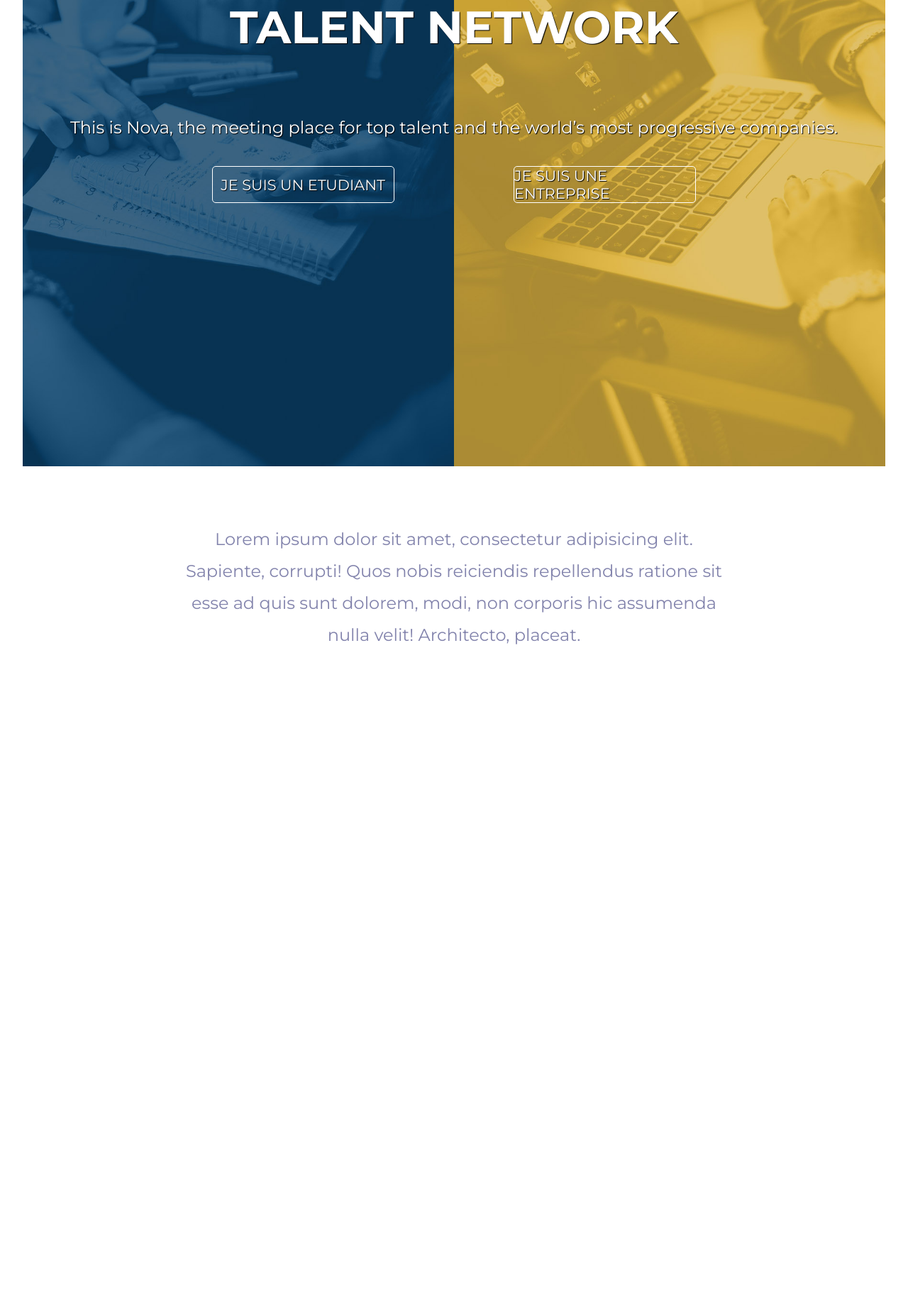
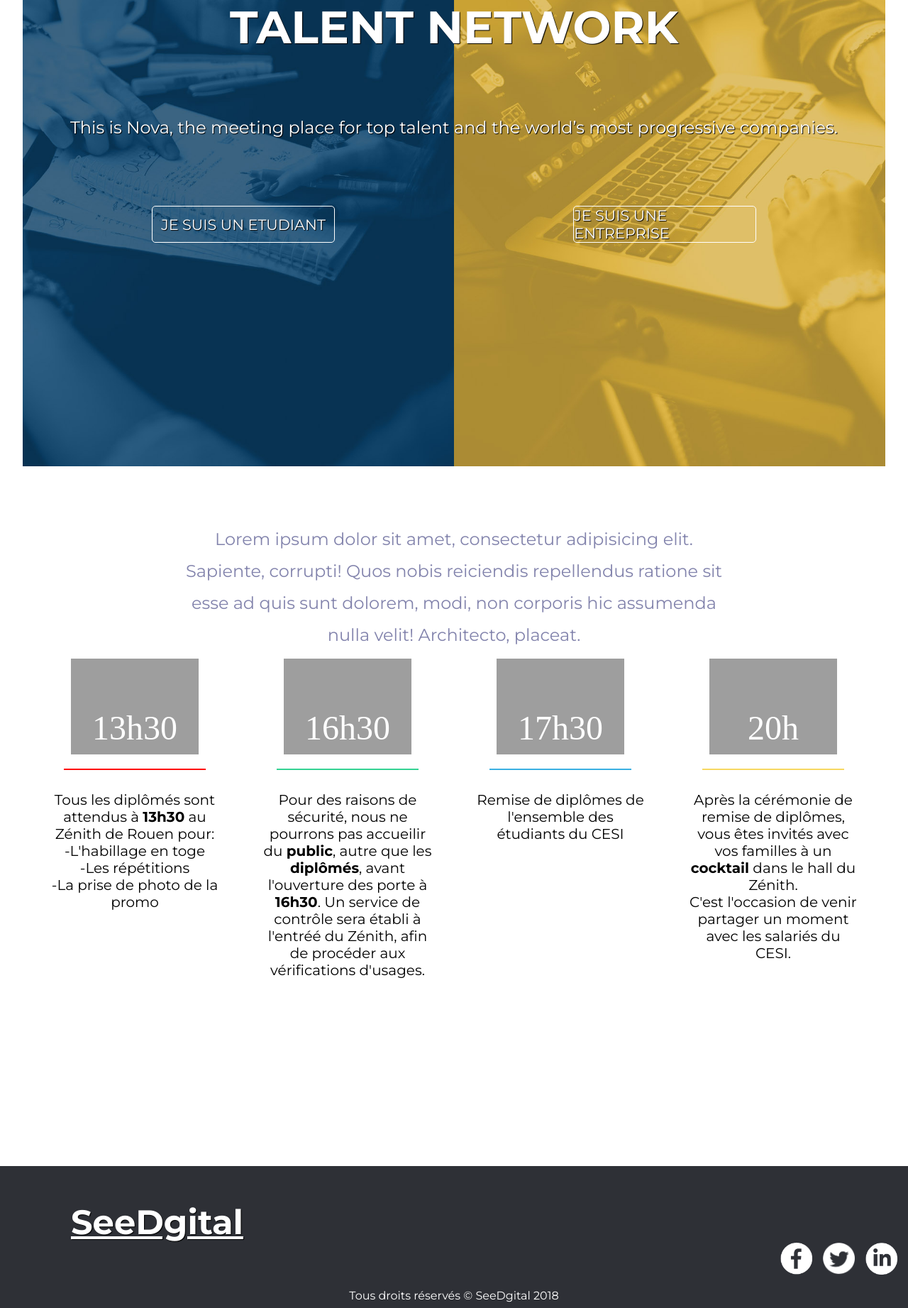
Before and after one commit to Hell0ow/startup-weekend-groupe-12, a PHP site: page / in a window 1280 px wide. Shown: the part 287-2130 px from the top of the page at 71% size. Before the commit the page ends 1195 px from the top, so only its background shows below. Run offline with PHP 8.4, Linux system fonts and the light colour scheme.

Commit message:
julienestnulendev

```diff
--- a/css/style.css
+++ b/css/style.css
@@ -90,13 +90,14 @@ header
 	font-size: 1.5em;
 	color: white;
 	text-shadow: 1px 1px 1px black;
+	margin-bottom: 80px;
 }
 
 
 #header_buttons
 {
 	display: flex;
-	justify-content: space-around;
+	justify-content: space-between;
 	margin-left: 15%;
 	width: 70%;
 }
@@ -153,5 +154,195 @@ header
 footer
 {
 	background-color: rgb(46,48,54);
+	height: 200px;
+	color: white;
+}
+
+#footer_droits_reserves
+{
+	display: flex;
+	justify-content: center;
+	align-items: flex-end;
+}
+
+#footer_title
+{
+	margin-left: 100px;
+	padding-top: 50px;
+}
+
+#footer_logos
+{
+	display: flex;
+	justify-content: flex-end;
+	padding-right:15px;
+	align-items: flex-end;
+}
+
+#footer_logos img
+{
+	width: 45px;
+	height: auto;
+	margin-left: 15px;
+}
+
+
+.message_information
+{
+	width: 100%;
+	color: #603913;
+	font-size: 150%;
+	text-align: center;
+}
+
+.message_information > p
+{
+	width: 50%;
+	margin-left: 25%;
+}
+
+#title_h1
+{
+	font-size: 220%;
+	color: #603913;
+}
+
+.title_message_programmation
+{
+	display: flex;
+	justify-content: center;
+	color:#603913;
+	font-size: 4vw;
+}
+
+.rectangle_small
+{
+	margin-left: 37.5%;
+	width: 25%;
+	height: 2px;
+	background-color: #603913;
 
 }
+
+
+
+.programmation_imgs
+{
+	display: flex;
+	justify-content: center;
+	flex-wrap: wrap;
+	margin-top: 2%;
+	text-align:center;
+}
+
+
+.programmation_imgs > div
+{
+	display: flex;
+	flex-wrap: wrap;
+	justify-content: center;
+}
+
+.programmation_img
+{
+	width: 60%;
+	height: auto;
+
+	transition: filter .5s ease-in-out;
+    -webkit-filter: grayscale(0%);
+  	filter: grayscale(0%);
+ 	z-index: 1;
+
+ 	position:relative;
+ 	top:-70px;
+
+}
+
+.programmation_img:hover
+{
+	-webkit-filter: grayscale(100%);
+  filter: grayscale(100%);
+}
+
+
+.time_programmation:hover ~ .programmation_img
+{
+	-webkit-filter: grayscale(100%);
+  filter: grayscale(100%);
+}
+
+
+
+.time_programmation
+{
+	font-family: "font_time";
+
+	color: white;
+	font-size: 3em;
+	position: relative;
+	top:55px;
+	z-index: 10;
+}
+
+
+.programmation_imgs > div > article
+{
+    width:300px;
+    height:700px;
+    display: flex;
+    flex-direction: column;
+    align-items: center;
+}
+
+
+
+.programmation_imgs p
+{
+	width: 80%;
+	font-size: 20px;
+}
+
+
+
+
+#rectangle_color1
+{
+	background-color:#ff0000;
+	width: 200px;
+	height: 2px;
+	position: relative;
+	top: -50px;
+	z-index: 11;
+	margin-bottom: -40px;
+}
+
+#rectangle_color2
+{
+	background-color:#34d293;
+	width: 200px;
+	height: 2px;
+	position: relative;
+	top: -50px;
+	margin-bottom: -40px;
+}
+
+#rectangle_color3
+{
+	background-color:#3ab0e2;
+	width: 200px;
+	height: 2px;
+	position: relative;
+	top: -50px;
+	margin-bottom: -40px;
+}
+
+#rectangle_color4
+{
+	background-color:#f7d861;
+	width: 200px;
+	height: 2px;
+	opacity: 1;
+	position: relative;
+	top: -50px;
+	margin-bottom: -40px;
+}
--- a/index.html
+++ b/index.html
@@ -39,14 +39,7 @@
 				</p>
 			</div>
 		</div>
-		<div id="header_etudiant">
 
-		</div>
-
-
-		<div id="header_entreprise">
-
-		</div>
 
 	</header>
 
@@ -56,7 +49,54 @@
 		</p>
 	</section>
 
+
+	 <div class="programmation_imgs">
+          <div  data-aos="zoom-in" data-aos-once="true">
+               <article>
+                    <span class="time_programmation">13h30</span>
+                    <img class ="programmation_img" src="http://localhost:8081/wp-content/themes/site_RDD/img/accueil_diplome_img.jpg">
+                    <div id="rectangle_color1"></div>
+                    <p>Tous les diplômés sont attendus à <strong>13h30</strong> au Zénith de Rouen pour: <br>-L'habillage en toge<br>-Les répétitions<br>-La prise de photo de la promo</p>
+               </article>
+
+               <article>
+                    <span class="time_programmation">16h30</span>
+                    <img class ="programmation_img" src="http://localhost:8081/wp-content/themes/site_RDD/img/accueil_invites_img.jpg">
+                    <div id="rectangle_color2"></div>
+                    <p>Pour des raisons de sécurité, nous ne pourrons pas accueilir du <strong>public</strong>, autre que les <strong>diplômés</strong>, avant l'ouverture des porte à <strong>16h30</strong>. Un service de contrôle sera établi à l'entréé du Zénith, afin de procéder aux vérifications d'usages.</p>
+               </article>
+          </div>
+
+          <div data-aos="zoom-in" data-aos-once="true">
+               <article>
+                    <span class="time_programmation">17h30</span>
+                    <img class ="programmation_img" src="http://localhost:8081/wp-content/themes/site_RDD/img/ceremonie_officielle_img.jpg">
+                    <div id="rectangle_color3"></div>
+                    <p>Remise de diplômes de l'ensemble des étudiants du CESI</p>
+               </article>
+
+               <article>
+                    <span class="time_programmation">20h</span>
+                    <img class ="programmation_img" src="http://localhost:8081/wp-content/themes/site_RDD/img/cocktail_img.jpg">
+                    <div id="rectangle_color4"></div>
+                    <p>Après la cérémonie de remise de diplômes, vous êtes invités avec vos familles à un <strong>cocktail</strong> dans le hall du Zénith. <br> C'est l'occasion de venir partager un moment avec les salariés du CESI.</p>
+               </article>
+          </div>
+     </div>
 	<footer>
+		<div id="footer_title">
+			<span id="header_navbar_title">SeeDgital</span>
+		</div>
+
+		<div id="footer_logos">
+			<a href=""><img src="assets/img/facebook.png"></a>
+			<a href=""><img src="assets/img/twitter.png"></a>
+			<a href=""><img src="assets/img/linkedin.png"></a>
+		</div>
+
+		<p id="footer_droits_reserves">Tous droits réservés © SeeDgital 2018</p>
+
+
 
 	</footer>
 </body>
```
Also changed, not shown: assets/img/facebook.png (added), assets/img/linkedin.png (added), assets/img/twitter.png (added).
